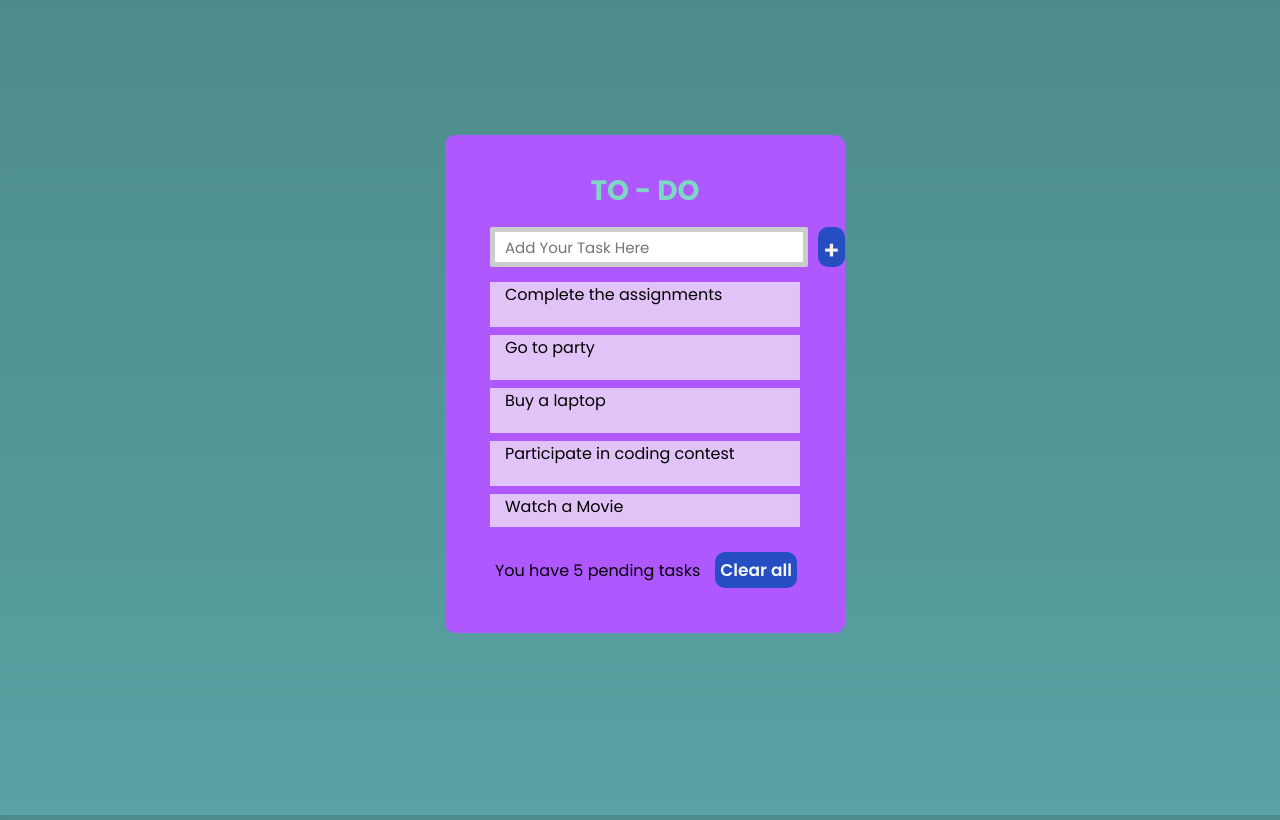
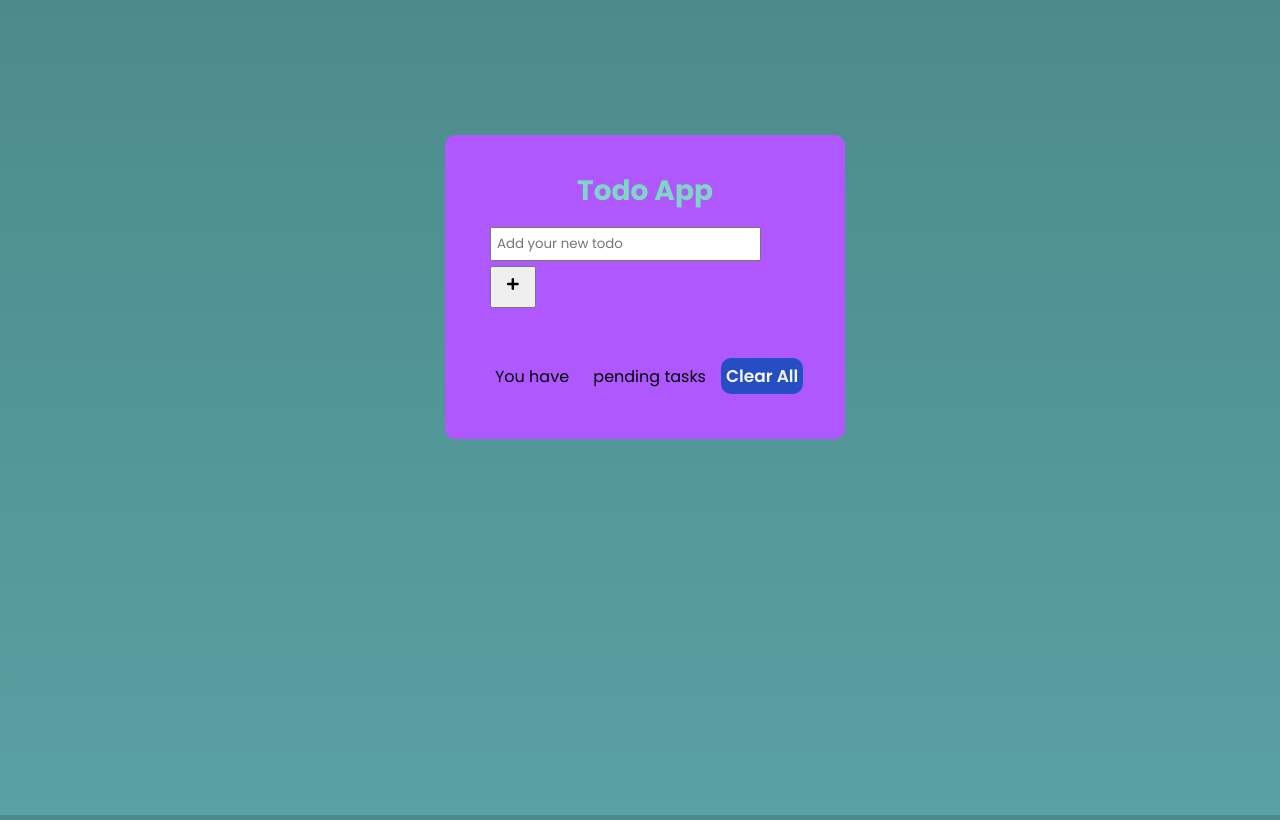
Before and after one commit to nirmalkatiyar/ToDo, a plain HTML site: page index.html in a window 1280 px wide. Drawn offline with Linux system fonts and the light colour scheme.

Commit message:
Update index.html

```diff
--- a/index.html
+++ b/index.html
@@ -2,33 +2,28 @@
 <html lang="en">
 <head>
     <meta charset="UTF-8">
-    <meta http-equiv="X-UA-Compatible" content="IE=edge">
     <meta name="viewport" content="width=device-width, initial-scale=1.0">
+    <title>Todo App JavaScript | CodingNepal</title>
+    <link rel="stylesheet" href="style.css">
     <link rel="stylesheet" href="https://cdnjs.cloudflare.com/ajax/libs/font-awesome/5.15.3/css/all.min.css"/>
-    <link rel="stylesheet" href="style.css">
-</head>
-    <title>Task-1:To-List</title>
 </head>
 <body>
-    <div class="wrapper">
-        <header> TO - DO </header>
-        <div class="inputfield">
-            <input type="text" placeholder="Add Your Task Here">
-            <button>+</button>
-        </div>
+  <div class="wrapper">
+    <header>Todo App</header>
+    <div class="inputField">
+      <input type="text" placeholder="Add your new todo">
+      <button><i class="fas fa-plus"></i></button>
+    </div>
+    <ul class="todoList">
+      <!-- data are comes from local storage -->
+    </ul>
+    <div class="footer">
+      <span>You have <span class="pendingTasks"></span> pending tasks</span>
+      <button>Clear All</button>
+    </div>
+  </div>
 
-        <ul class="taskList"type=" ">
-            <li>Complete the assignments<span><i class="fas fa-trash"></i></span></li>
-            <li>Go to party <span><i class="fas fa-trash"></i></span></li>
-            <li>Buy a laptop<span><i class="fas fa-trash"></i></span></li>
-            <li>Participate in coding contest<span><i class="fas fa-trash"></i></span></li>
-            <li>Watch a Movie<span><i class="fas fa-trash"></i></span></li>
+  <script src="script.js"></script>
 
-        </ul>
-        <div class ="footer">
-            <span>You have 5 pending tasks </span>
-            <button>Clear all</button>
-        </div>
-    </div>
 </body>
 </html>
```
